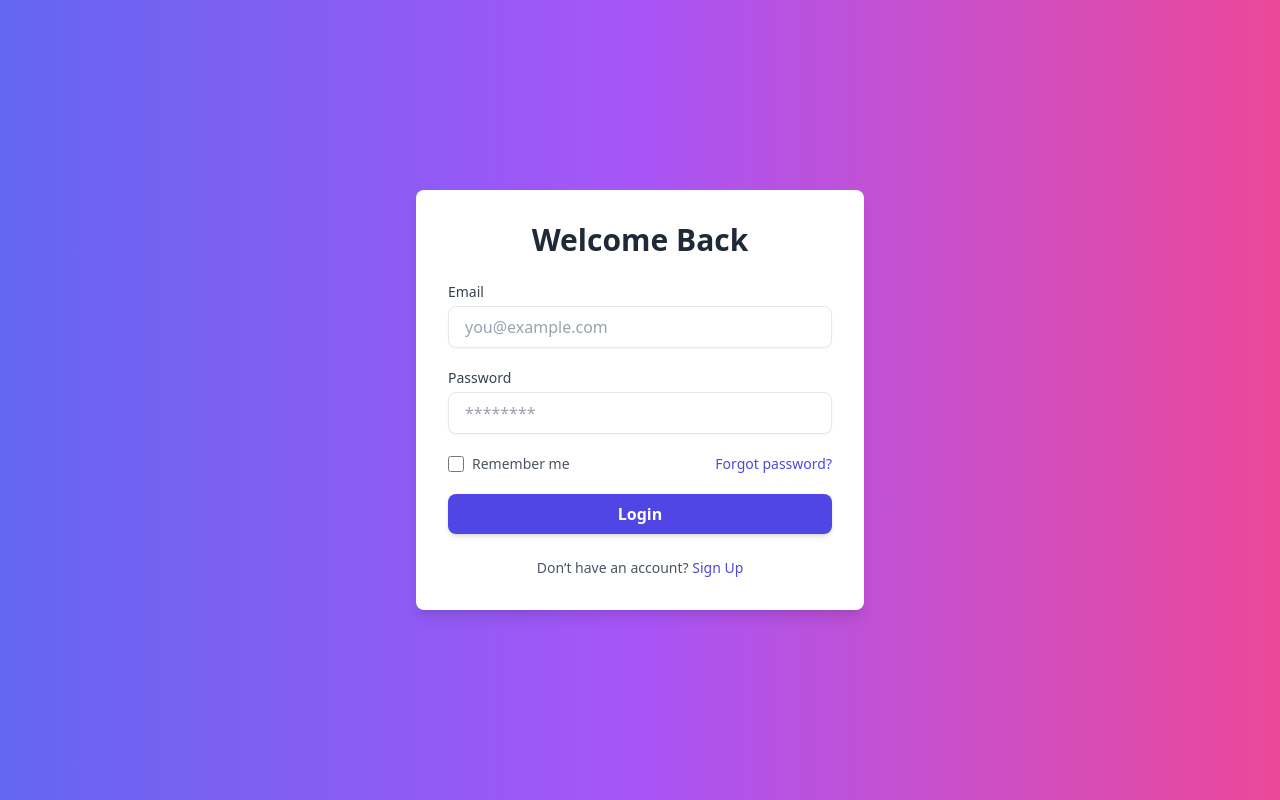
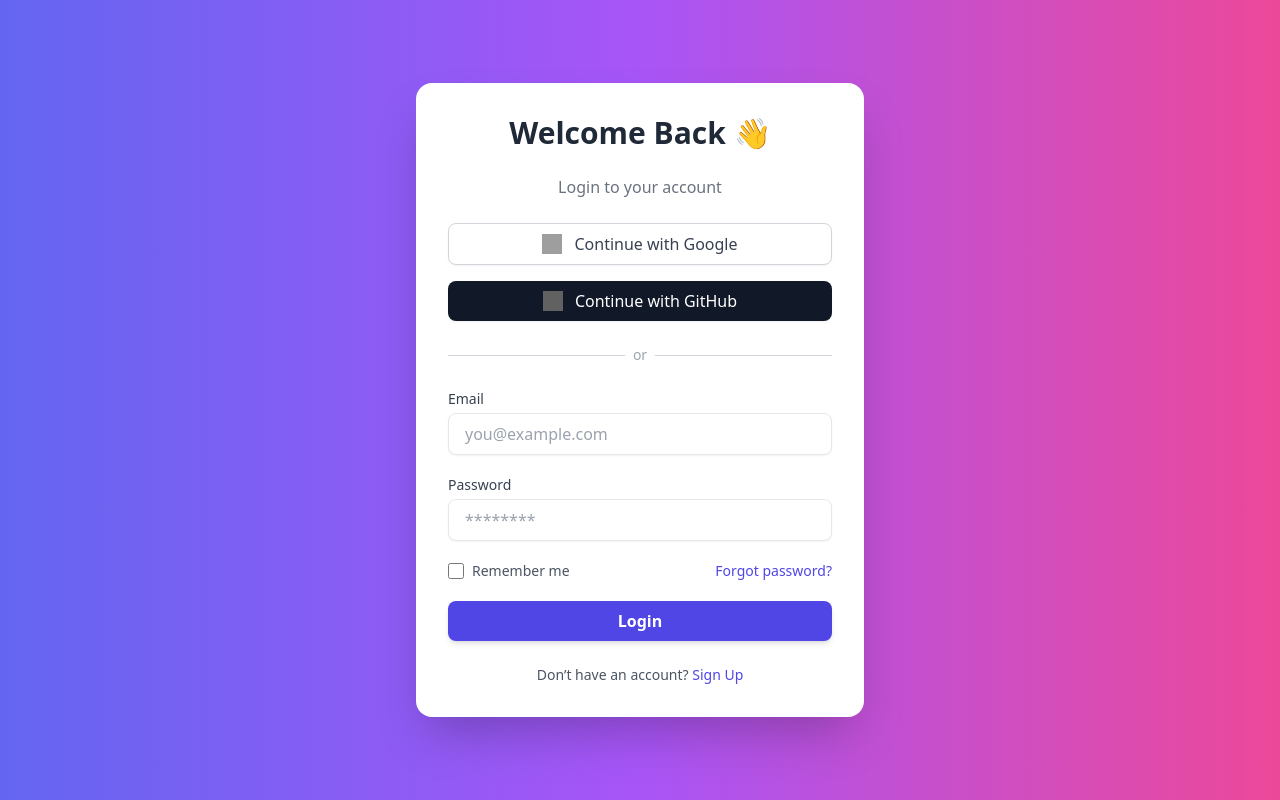
Before and after one commit to SanketTOPS/11June_Python, a Django app: page /login/ in a window 1280 px wide. Run offline with Django 5.2, Linux system fonts and the light colour scheme; some libraries are stand-ins or nearby versions; grey boxes are pictures that could not be loaded.

Commit message:
Social-Auth

```diff
--- a/Projects/FinalProject/FinalProject/urls.py
+++ b/Projects/FinalProject/FinalProject/urls.py
@@ -16,9 +16,12 @@
 """
 from django.contrib import admin
 from django.urls import path,include
+from django.views.generic import TemplateView
 
 urlpatterns = [
     path('admin/', admin.site.urls),
     path('',include('userapp.urls')),
     path('adminapp/',include('adminapp.urls')),
+    path('', TemplateView.as_view(template_name='index.html'), name='home'),
+    path('oauth/', include('social_django.urls', namespace='social')),
 ]
--- a/Projects/FinalProject/FinalProject/wsgi.py
+++ b/Projects/FinalProject/FinalProject/wsgi.py
@@ -8,7 +8,6 @@
 """
 
 import os
-
 from django.core.wsgi import get_wsgi_application
 
 os.environ.setdefault('DJANGO_SETTINGS_MODULE', 'FinalProject.settings')
--- a/Projects/FinalProject/userapp/templates/login.html
+++ b/Projects/FinalProject/userapp/templates/login.html
@@ -10,9 +10,33 @@
 
 <body class="min-h-screen flex items-center justify-center bg-gradient-to-r from-indigo-500 via-purple-500 to-pink-500">
 
-    <div class="w-full max-w-md bg-white rounded-lg shadow-lg p-8">
+    <div class="w-full max-w-md bg-white rounded-2xl shadow-2xl p-8">
         <!-- Header -->
-        <h2 class="text-3xl font-bold text-center text-gray-800 mb-6">Welcome Back</h2>
+        <h2 class="text-3xl font-extrabold text-center text-gray-800 mb-6">Welcome Back 👋</h2>
+        <p class="text-center text-gray-500 mb-6">Login to your account</p>
+
+        <!-- Social Login Buttons -->
+        <div class="space-y-4 mb-6">
+            <a href="{% url 'social:begin' 'google-oauth2' %}"
+                class="flex items-center justify-center w-full py-2 px-4 border border-gray-300 rounded-lg shadow-sm hover:bg-gray-50 transition">
+                <img src="https://www.svgrepo.com/show/355037/google.svg" alt="Google" class="w-5 h-5 mr-3" />
+                <span class="text-gray-700 font-medium">Continue with Google</span>
+            </a>
+
+            <a href="#"
+                class="flex items-center justify-center w-full py-2 px-4 bg-gray-900 hover:bg-gray-800 text-white rounded-lg shadow-sm transition">
+                <img src="https://www.svgrepo.com/show/475654/github-color.svg" alt="GitHub"
+                    class="w-5 h-5 mr-3 invert" />
+                <span class="font-medium">Continue with GitHub</span>
+            </a>
+        </div>
+
+        <!-- Divider -->
+        <div class="flex items-center my-6">
+            <div class="flex-grow border-t border-gray-300"></div>
+            <span class="mx-2 text-gray-400 text-sm">or</span>
+            <div class="flex-grow border-t border-gray-300"></div>
+        </div>
 
         <!-- Login Form -->
         <form action="#" method="POST" class="space-y-5">
@@ -34,12 +58,12 @@
             </div>
 
             <!-- Remember Me + Forgot Password -->
-            <div class="flex items-center justify-between">
-                <label class="flex items-center text-sm text-gray-600">
+            <div class="flex items-center justify-between text-sm">
+                <label class="flex items-center text-gray-600">
                     <input type="checkbox" class="h-4 w-4 text-indigo-600 border-gray-300 rounded" />
                     <span class="ml-2">Remember me</span>
                 </label>
-                <a href="#" class="text-sm text-indigo-600 hover:underline">Forgot password?</a>
+                <a href="#" class="text-indigo-600 hover:underline">Forgot password?</a>
             </div>
 
             <!-- Login Button -->
```
Also changed, not shown: Projects/FinalProject/FinalProject/settings.py (+26 -1 lines).
